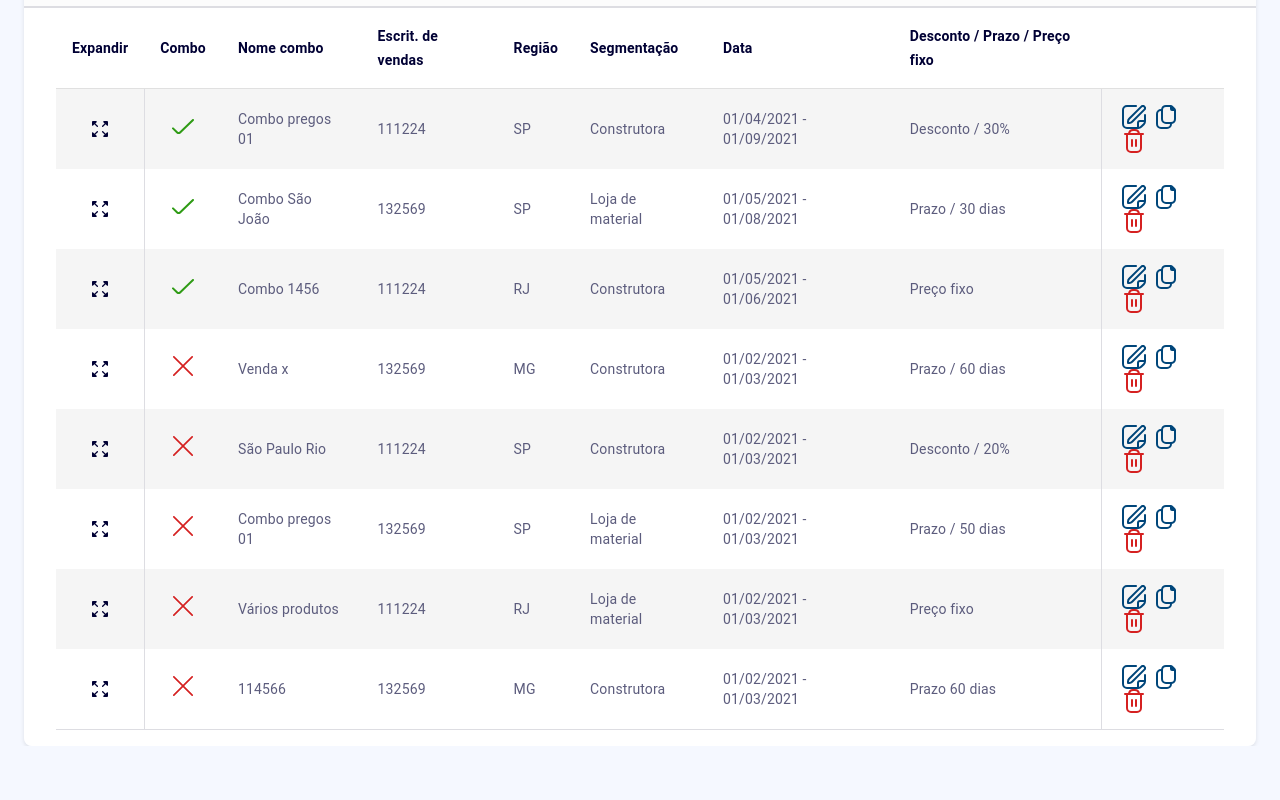
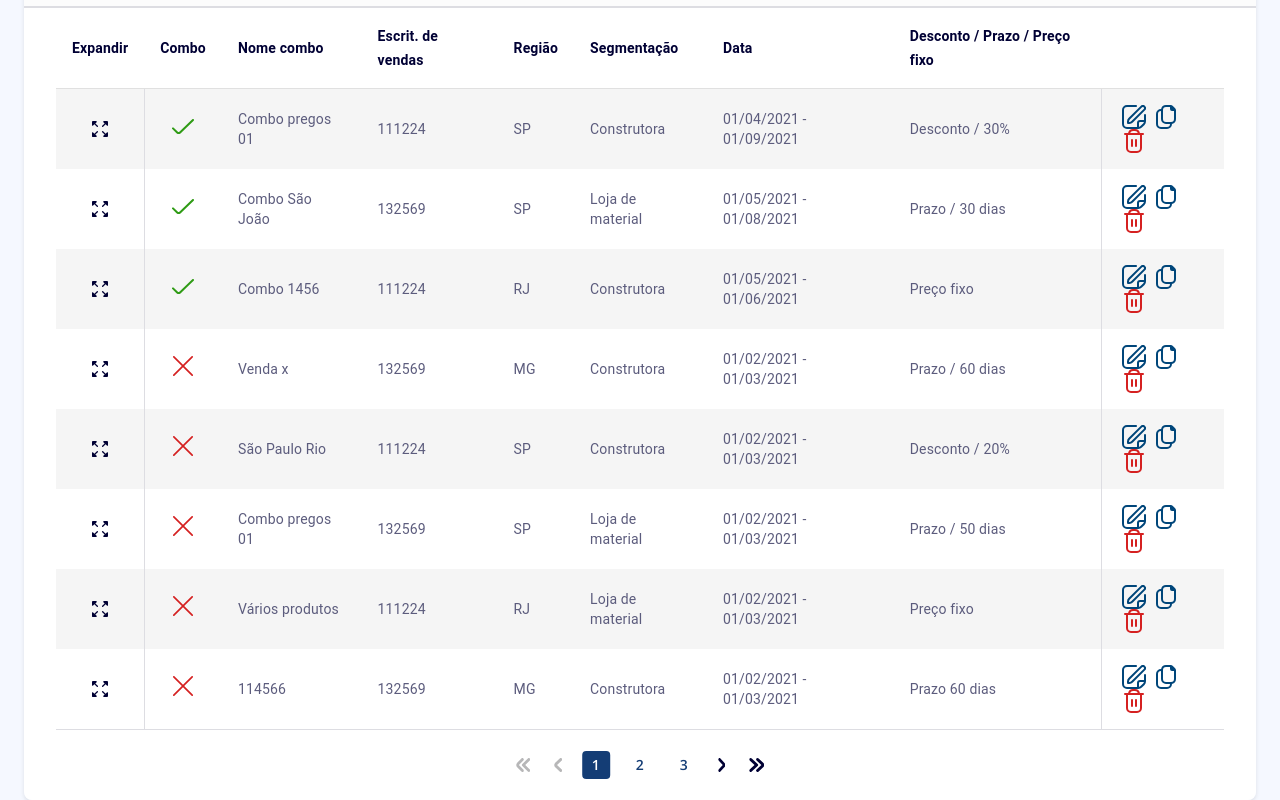
Before and after one commit to thiagoodiniz/combo-products-web, a React (Create React App) app: page /home in a window 1280 px wide. Shown: the part 226-1026 px from the top of the page. Before the commit the page ends 972 px from the top, so only its background shows below. Built offline with nearby package versions, Linux system fonts and the light colour scheme.

Commit message:
Criando paginaçao customizada (somente estilo por enquanto)

```diff
--- /dev/null
+++ b/src/pages/Home/TableContainer/ProductComboTable/ProductTableFooter/index.tsx
@@ -0,0 +1,72 @@
+import React, { useState } from 'react';
+import { IconButton } from '@material-ui/core';
+import Pagination from '@material-ui/lab/Pagination';
+import firstPage from '../../../../../assets/images/icons/table-pagination/first-page.svg';
+import previousPage from '../../../../../assets/images/icons/table-pagination/previous-page.svg';
+import firstPageFilled from '../../../../../assets/images/icons/table-pagination/first-page-filled.svg';
+import previousPageFilled from '../../../../../assets/images/icons/table-pagination/previous-page-filled.svg';
+import nextPage from '../../../../../assets/images/icons/table-pagination/next-page.svg';
+import lastPage from '../../../../../assets/images/icons/table-pagination/last-page.svg';
+import nextPageFilled from '../../../../../assets/images/icons/table-pagination/next-page-filled.svg';
+import lastPageFilled from '../../../../../assets/images/icons/table-pagination/last-page-filled.svg';
+import { Container, PaginationNumberButton } from './styles';
+
+interface IPaginationButtonProps {
+    disabled: boolean;
+    handleActionClick: Function;
+    icon: JSX.Element;
+}
+const PaginationButton: React.FC<IPaginationButtonProps> = ({ handleActionClick, disabled, icon }) => {
+    return (
+        <IconButton
+            onClick={() => handleActionClick()}
+            disabled={disabled}
+        >
+            <>{icon}</>
+        </IconButton>
+    );
+}
+
+interface IProductTableFooterProps {
+    rowsCount: number;
+}
+
+const ProductTableFooter: React.FC<IProductTableFooterProps> = ({ rowsCount }) => {
+    const [rowsPerPage] = React.useState(8);
+    const [pagesCount] = useState((rowsCount % rowsPerPage === 0 ? rowsCount/rowsPerPage : (Math.floor(rowsCount / rowsPerPage) + 1) ));
+
+    return (
+        <Container>
+            <Pagination
+                showFirstButton
+                showLastButton
+                style={{ marginLeft: '50%', transform: 'translateX(-50%)' }}
+                count={pagesCount}
+                renderItem={(params) => {
+                    console.log(params);
+                    switch(params.type){
+                        case 'first':
+                            console.log(params.type, params.page, params.selected);
+                            return <PaginationButton handleActionClick={params.onClick} disabled={params.disabled} icon={<img src={params.disabled ? firstPage : firstPageFilled} alt="first page"/>} />;
+                        case 'previous':
+                            return <PaginationButton handleActionClick={params.onClick} disabled={params.disabled} icon={<img src={params.disabled ? previousPage : previousPageFilled} alt="previous page"/>} />;
+                        case 'next':
+                            return <PaginationButton handleActionClick={params.onClick} disabled={params.disabled} icon={<img src={params.disabled ? nextPage : nextPageFilled } alt="next page"/>} />;
+                        case 'last':
+                            return <PaginationButton handleActionClick={params.onClick} disabled={params.disabled} icon={<img src={params.disabled ? lastPage : lastPageFilled} alt="last page"/>} />;
+                        case 'page':
+                            return <PaginationNumberButton className={params.selected ? 'selected' : ''} onClick={params.onClick}><span>{params.page}</span></PaginationNumberButton>;
+                        case 'start-ellipsis':
+                        case 'end-ellipsis':
+                            return <>...</>;
+
+                        default:
+                            return <></>;
+                    }
+                }}
+            />
+        </Container>
+    );
+}
+
+export default ProductTableFooter;
--- /dev/null
+++ b/src/pages/Home/TableContainer/ProductComboTable/ProductTableFooter/styles.ts
@@ -0,0 +1,38 @@
+import { Button } from '@material-ui/core';
+import styled from 'styled-components';
+
+export const Container = styled.div`
+    display: flex;
+    align-items: center;
+    margin: 1rem auto 0 auto;
+`;
+
+export const PaginationNumberButton = styled(Button)`
+    && {
+        min-width: 1.75rem;
+        height: 1.75rem;
+        margin: 0 0.5rem;
+
+        background-color: ${({ theme }) => theme.colors.white};
+        color: ${({ theme }) => theme.colors.blue};
+        &:hover {
+            background-color: ${({ theme }) => theme.colors.blue};
+            color: ${({ theme }) => theme.colors.white};
+            opacity: 0.75;
+        }
+
+        &.selected {
+            background-color: ${({ theme }) => theme.colors.blue};
+            color: ${({ theme }) => theme.colors.white};
+            &:hover {
+                background-color: ${({ theme }) => theme.colors.blue};
+                opacity: 0.75;
+            }
+        }
+
+        & > span {
+            font-size: 0.875rem;
+            font-weight: 600;
+        }
+    }
+`;
--- a/src/pages/Home/TableContainer/ProductComboTable/index.tsx
+++ b/src/pages/Home/TableContainer/ProductComboTable/index.tsx
@@ -2,6 +2,7 @@ import React from 'react';
 import { makeStyles, Table, TableBody, TableHead, TableRow } from '@material-ui/core';
 import { Container, StyledTableCell } from './styles';
 import ProductComboTableRow from './ProductComboTableRow';
+import ProductTableFooter from './ProductTableFooter';
 
 export interface IProductComboData {
     active: boolean;
@@ -57,7 +58,12 @@ const ProductComboTable: React.FC = () => {
                         />
                     ))}
                 </TableBody>
+
+
             </Table>
+            <ProductTableFooter
+                rowsCount={24}
+            />
         </Container>
     );
 }
```
